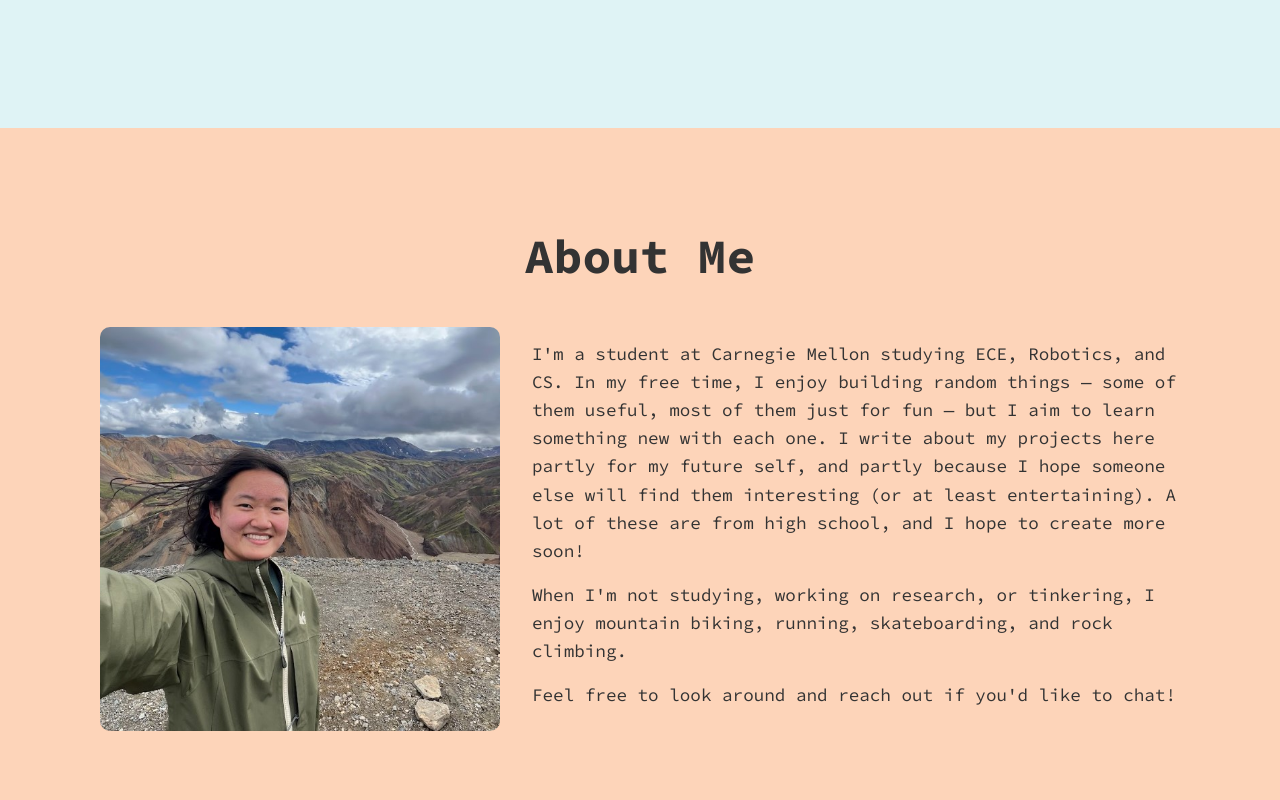
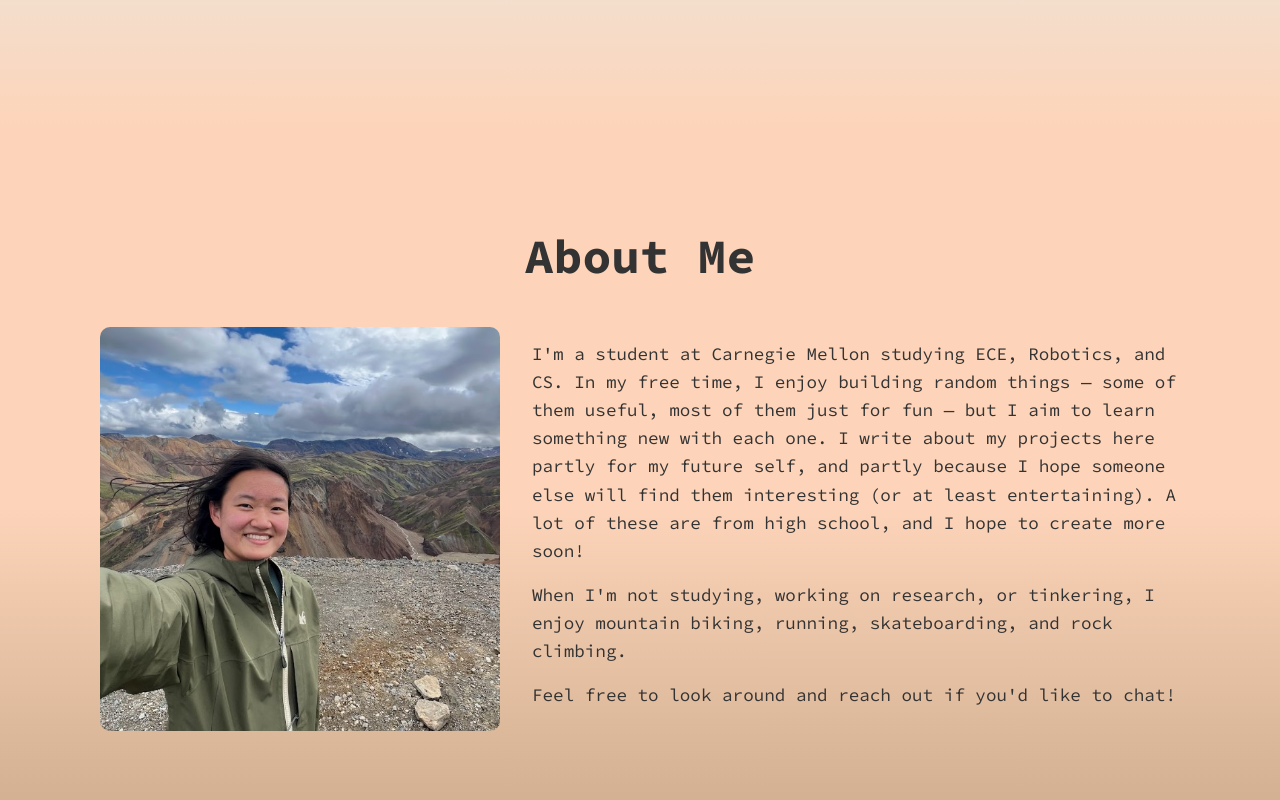
Before and after one commit to notmuffinhead/notmuffinhead.github.io, a Next.js app in the folder latest/: page / in a window 1280 px wide. Shown: the part 4320-5120 px from the top of the page. Built offline with nearby package versions, Linux system fonts and the light colour scheme.

Commit message:
added more gradients to homepage background

```diff
--- a/latest/components/About.module.css
+++ b/latest/components/About.module.css
@@ -1,5 +1,9 @@
 .about {
-  background: var(--morning-birch);
+  background: linear-gradient(
+    to bottom,
+    var(--morning-birch) calc(100% - 400px),
+    var(--alpine-clay) 100%
+  );
   padding: 90px 100px 150px;
 }
 
--- a/latest/components/Projects.module.css
+++ b/latest/components/Projects.module.css
@@ -1,5 +1,9 @@
 .projects {
-  background: var(--sky-blue);
+  background: linear-gradient(
+    to bottom,
+    var(--sky-blue) calc(100% - 400px),
+    var(--morning-birch) 100%
+  );
   padding: 80px;
   margin: 0 auto;
 }
```
